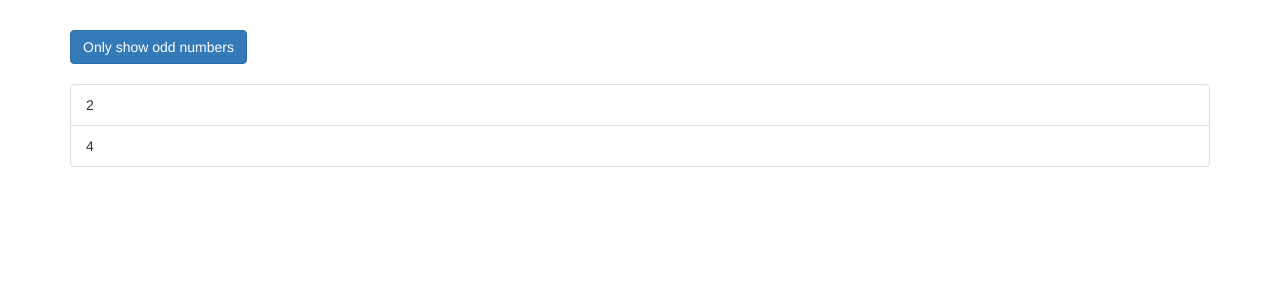
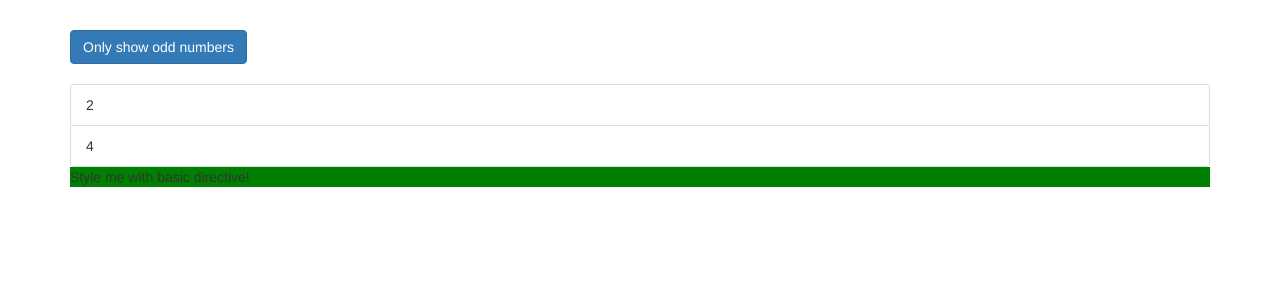
Before and after one commit to DajanaKalicanin/angular-directives, an Angular app: page / in a window 1280 px wide. Shown: the top 300 px of the page. Built offline with nearby package versions, Linux system fonts and the light colour scheme.

Commit message:
Creating a Basic Attribute Directive

```diff
--- a/src/app/app.component.html
+++ b/src/app/app.component.html
@@ -26,6 +26,7 @@
             {{ even }}
           </li>
         </div>
+        <p appBasicHighlight>Style me with basic directive!</p>
       </ul>
     </div>
   </div>
--- a/src/app/app.module.ts
+++ b/src/app/app.module.ts
@@ -4,10 +4,12 @@ import { FormsModule } from '@angular/forms';
 import { HttpModule } from '@angular/http';
 
 import { AppComponent } from './app.component';
+import { BasicHighlightDirective } from './basic-highlight/basic-highlight.directive';
 
 @NgModule({
   declarations: [
-    AppComponent
+    AppComponent,
+    BasicHighlightDirective
   ],
   imports: [
     BrowserModule,
--- /dev/null
+++ b/src/app/basic-highlight/basic-highlight.directive.ts
@@ -0,0 +1,13 @@
+import { Directive, ElementRef, OnInit } from '@angular/core';
+
+@Directive({
+  selector: '[appBasicHighlight]'
+})
+export class BasicHighlightDirective implements OnInit {
+  constructor(private elementRef: ElementRef) {
+  }
+
+  ngOnInit() {
+    this.elementRef.nativeElement.style.backgroundColor = 'green';
+  }
+}
```
